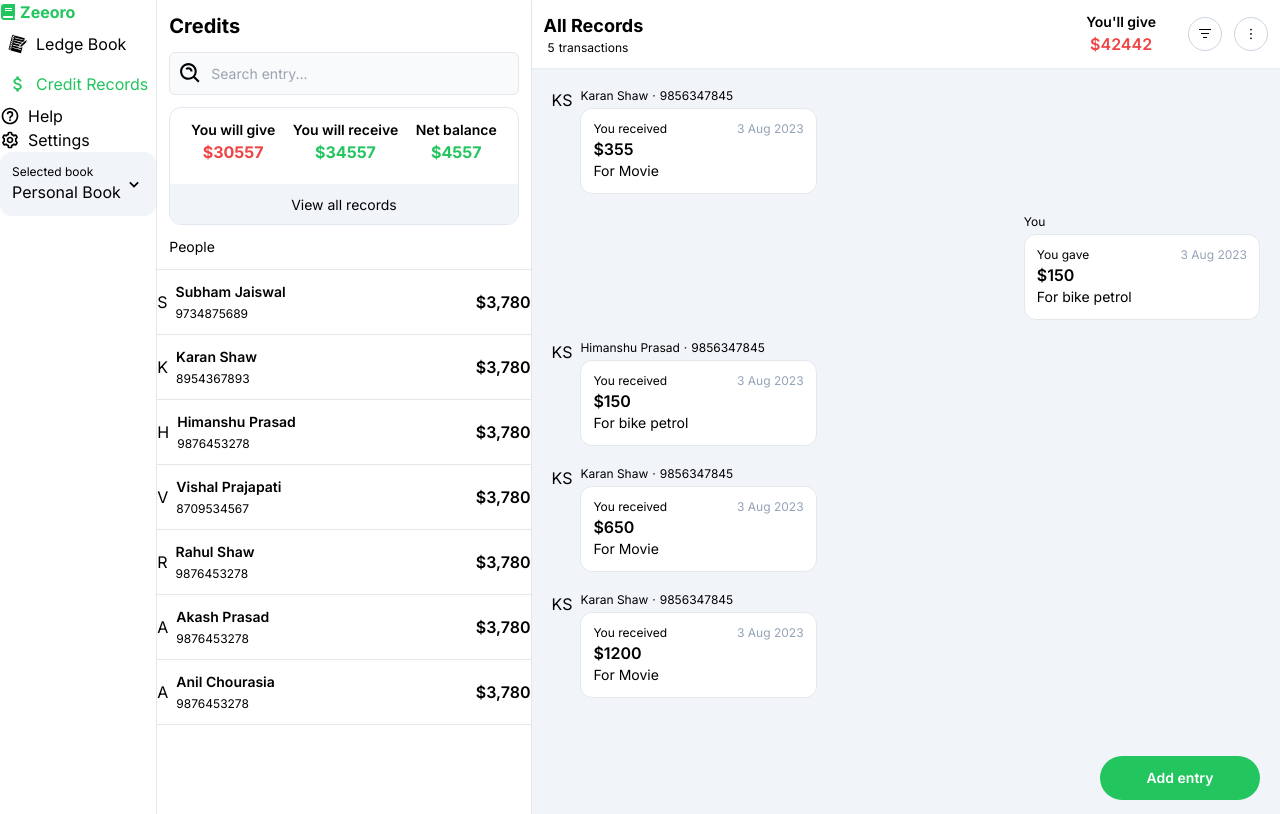
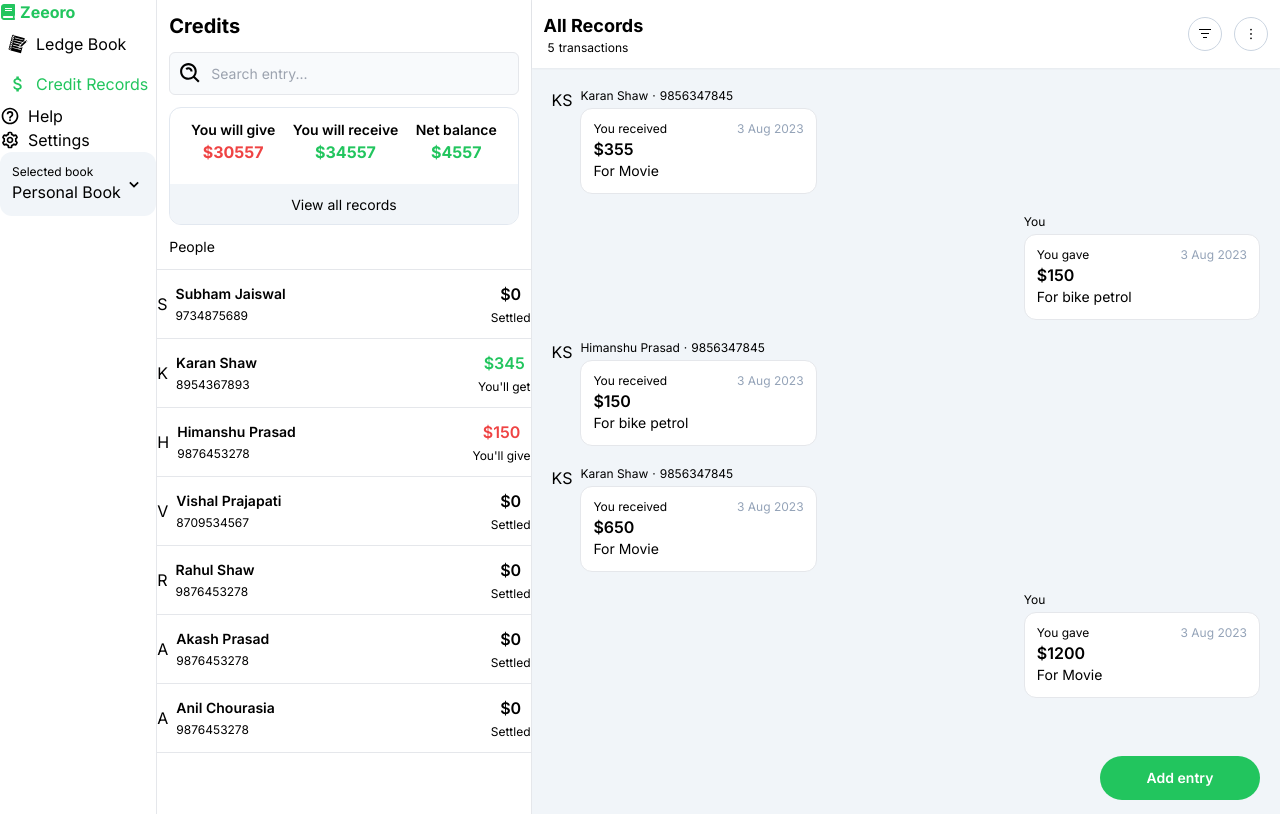
Before and after one commit to ginneeipg/KhataBook-Boilerplate-, a Next.js app: page /credit-record in a window 1280 px wide. Built offline with nearby package versions, Linux system fonts and the light colour scheme; data requests are answered from the project's data file.

Commit message:
Added: Get Acounted amount by  User in user tile

```diff
--- /dev/null
+++ b/Components/LoadingTopBar/LoadingTopBar.tsx
@@ -0,0 +1,23 @@
+"use client";
+import { usePathname } from "next/navigation";
+import React, { useEffect, useRef, useState } from "react";
+import LoadingBar from "react-top-loading-bar";
+
+function LoadingTopBar() {
+  const ref = useRef<any>(null);
+  const pathName = usePathname();
+  const [isComplete, setIsComplete] = useState(false);
+
+
+
+  return (
+    <LoadingBar
+      color="#f11946"
+      progress={50}
+      ref={ref}
+      onLoaderFinished={() => setIsComplete(true)}
+    />
+  );
+}
+
+export default LoadingTopBar;
--- a/Components/UserTile/UserTile.tsx
+++ b/Components/UserTile/UserTile.tsx
@@ -2,10 +2,12 @@ function UserTile({
   user,
   selected_user,
   onClick,
+  totalAmount,
 }: {
   user: any;
   selected_user: any;
   onClick: any;
+  totalAmount: number;
 }) {
   return (
     <div className="flex-col flex  cursor-pointer" onClick={onClick}>
@@ -21,7 +23,11 @@ function UserTile({
           <span className="font-semibold text-sm">{user?.user_name}</span>
           <span className="text-xs">{user?.phone}</span>
         </div>
-        <span className="font-semibold">$3,780</span>
+        <div className="flex-col flex items-center gap-1">
+        <span className={`font-semibold ${totalAmount===0?"text-black":totalAmount>0?"text-green-500":"text-red-500"}`}>${Math.abs(totalAmount)}</span>
+          <span className="text-xs">{totalAmount===0?"Settled":totalAmount>0?"You'll get":"You'll give"}</span>
+        </div>
+
       </div>
       <hr />
     </div>
--- a/Data/db.json
+++ b/Data/db.json
@@ -162,7 +162,7 @@
       "user_id": "sdkjfbskjdfbksjd",
       "date": 1691087400000,
       "description": "For Movie",
-      "isSent": false
+      "isSent": true
     }
   ],
   "people": [
--- a/app/credit-record/page.tsx
+++ b/app/credit-record/page.tsx
@@ -30,6 +30,30 @@ function CreditRecord() {
     const items = await res.json();
     setPeople(items);
   };
+
+  const getAcountedAmountByUser=(user:any)=>{
+    return creditRecords
+
+    .filter((item: any) => {
+      return (
+        item?.participant?.user_name === user?.user_name &&
+        item?.isSent
+      );
+    })
+    .reduce((accumulator: any, currentValue: any) => {
+      return accumulator + currentValue.amount;
+    }, 0)-creditRecords
+
+    .filter((item: any) => {
+      return (
+        item?.participant?.user_name === user?.user_name &&
+        !item?.isSent
+      );
+    })
+    .reduce((accumulator: any, currentValue: any) => {
+      return accumulator + currentValue.amount;
+    }, 0)
+  }
 
   return (
     <div className="flex flex-row">
@@ -83,6 +107,7 @@ function CreditRecord() {
             .map((user: any) => (
               <UserTile
                 user={user}
+                totalAmount={getAcountedAmountByUser(user)}
                 selected_user={filterRecordByUserId}
                 onClick={() => {
                   setFilterRecordByUserId(user);
@@ -122,10 +147,10 @@ function CreditRecord() {
             </div>
           </div>
 
-          <div className="flex-col items-center flex mr-5">
-            <span className="text-sm  font-semibold">You'll give</span>
-            <span className="text- font-semibold text-red-500">$42442</span>
-          </div>
+          {!showAllTransactions&&<div className="flex-col flex items-center -gap-1 mx-5">
+          <span className="text-xs">{getAcountedAmountByUser(filterRecordByUserId)===0?"Settled":getAcountedAmountByUser(filterRecordByUserId)>0?"You'll get":"You'll give"}</span>
+        <span className={`font-semibold text-lg ${getAcountedAmountByUser(filterRecordByUserId)>=0?"text-green-500":"text-red-500"}`}>${Math.abs(getAcountedAmountByUser(filterRecordByUserId))}</span>
+        </div>}
 
           <button className="border border-slate-300 p-2 rounded-full">
             <VscListFilter />
--- a/app/layout.tsx
+++ b/app/layout.tsx
@@ -2,6 +2,7 @@ import SideBarMenu from "@/components/SideBarMenu/SideBarMenu";
 import "./globals.css";
 import type { Metadata } from "next";
 import { Inter } from "next/font/google";
+import LoadingTopBar from "@/components/LoadingTopBar/LoadingTopBar";
 
 const inter = Inter({ subsets: ["latin"] });
 
@@ -18,9 +19,13 @@ export default function RootLayout({
   return (
     <html lang="en">
       <body className={inter.className}>
-        <div className="flex flex-row bg-white">
-          <SideBarMenu />
-          <div className="flex-1 bg-slate-100">{children}</div>
+        <div className="flex flex-col">
+          <LoadingTopBar />
+
+          <div className="flex flex-row bg-white">
+            <SideBarMenu />
+            <div className="flex-1 bg-slate-100">{children}</div>
+          </div>
         </div>
       </body>
     </html>
--- a/package.json
+++ b/package.json
@@ -33,6 +33,7 @@
     "react-day-picker": "^8.8.0",
     "react-dom": "18.2.0",
     "react-icons": "^4.10.1",
+    "react-top-loading-bar": "^2.3.1",
     "tailwind-merge": "^1.14.0",
     "tailwindcss": "3.3.3",
     "tailwindcss-animate": "^1.0.6",
```
Also changed, not shown: 1 other file (tests, documents, lock files or other folders).
